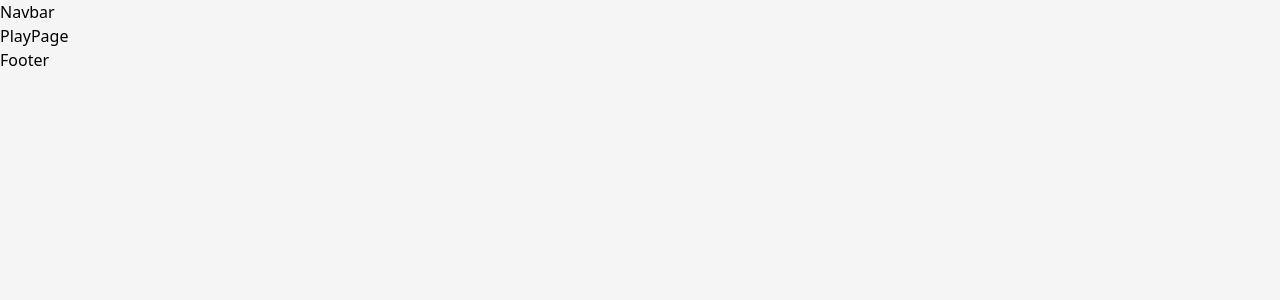
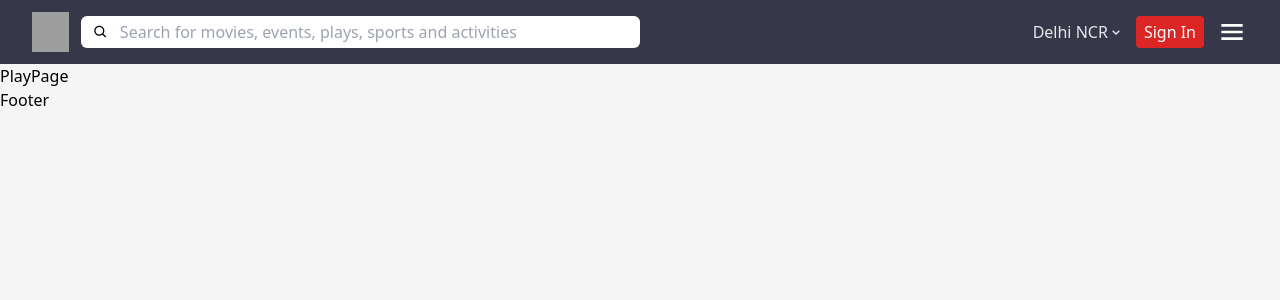
Before and after one commit to vishnuraj-m/book-my-show-devtown-10567, a React (Create React App) app: page /plays in a window 1280 px wide. Shown: the top 300 px of the page. Built offline with nearby package versions, Linux system fonts and the light colour scheme; grey boxes are pictures that could not be loaded.

Commit message:
navbar completed

```diff
--- a/src/components/navbar/Navbar.jsx
+++ b/src/components/navbar/Navbar.jsx
@@ -1,8 +1,103 @@
 import React from 'react'
+import { BiChevronDown, BiMenu, BiSearch } from "react-icons/bi";
 
 const Navbar = () => {
+
+  function NavSm() {
+    return (
+      <>
+        <div className='text-white flex items-center justify-between'>
+          <div>
+            <h3 className='text-xl font-bold'>It All Starts Here!</h3>
+            <span className='text-gray-400 text-xs flex items-center cursor-pointer hover:text-white'>Dlehi NCR <BiChevronDown/></span>
+          </div>
+          <div className='w-7 h-7'>
+            <BiSearch className='w-full h-full'/>
+          </div>
+        </div>
+      </>
+    );
+  };
+
+  function NavMd() {
+    return (
+      <>
+      <div className='flex items-center w-full gap-3'>
+
+        <div className='w-10 h-10'>
+          <img src="https://i.ibb.co/zPBYW3H/imgbin-bookmyshow-office-android-ticket-png.png"
+          alt="logo"
+          className='w-full h-full'
+          />
+        </div>
+
+        <div className='w-full flex items-center gap-3 bg-white px-3 py-1 rounded-md'>
+          <BiSearch/>
+          <input type="search"
+          className='w-full bg-transparent border-none focus:outline-none'
+          placeholder='Search for movies, events, plays, sports and activities'
+          />
+        </div>
+
+      </div>
+      </>
+    );
+  };
+
+  function NavLg() {
+    return (
+      <>
+      <div className='container flex mx-auto px-4 items-center justify-between'>
+        <div className='flex items-center w-1/2 gap-3'>
+          <div className='w-10 h-10'>
+            <img src="https://i.ibb.co/zPBYW3H/imgbin-bookmyshow-office-android-ticket-png.png"
+            alt="Logo"
+            className='w-full h-full'
+            />
+          </div>
+          <div className='w-full flex items-center gap-3 bg-white px-3 py-1 rounded-md'>
+            <BiSearch/>
+            <input
+            type="search"
+            className='w-full bg-transparent border-none focus:outline-none'
+            placeholder='Search for movies, events, plays, sports and activities'
+            />
+          </div>
+        </div>
+        <div className='flex items-center gap-3'>
+          <span className='text-gray-200 text-base flex items-center cursor-pointer hover:text-white'>
+            Delhi NCR <BiChevronDown/>
+          </span>
+          <button className='bg-red-600 text-white px-2 py-1 text sm rounded'>
+            Sign In
+          </button>
+          <div className='w-8 h-8 text-white'>
+            <BiMenu className='w-full h-full'/>
+          </div>
+        </div>
+      </div>
+      </>
+    );
+  };
+
   return (
-    <div>Navbar</div>
+    <nav className='bg-darkBackground-700 px-4 py-3'>
+
+      {/* Mobile Screen NavBar */}
+      <div className='md:hidden'>
+        <NavSm/>
+      </div>
+
+      {/* Medium/Tab Screen NavBar */}
+      <div className='hidden md:flex lg:hidden'>
+        <NavMd/>
+      </div>
+
+      {/* Large Screen NavBar */}
+      <div className='hidden md:hidden lg:flex'>
+        <NavLg/>
+      </div>
+    </nav>
   )
 }
 
```
